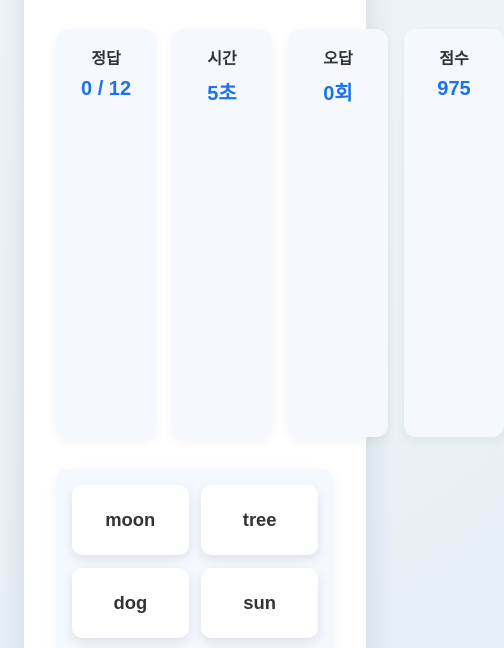
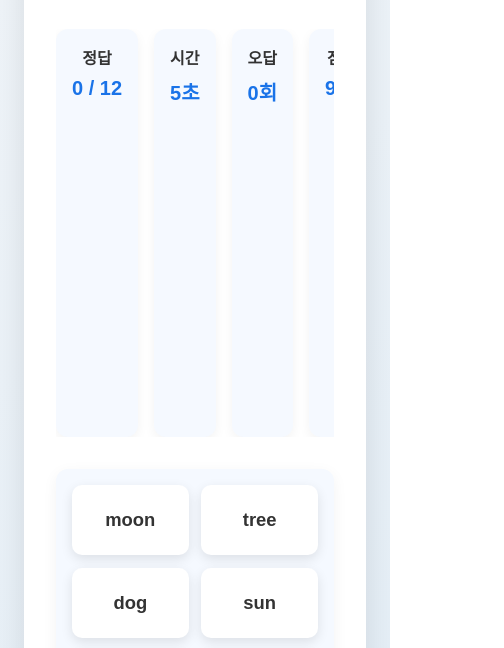
Before and after one commit to dejauvkukky/wordmatch, a plain HTML site: page index.html in a window 390 px wide. Shown: the part 194-842 px from the top of the page, 504 px wide, since content can reach past the window. Drawn offline with Linux system fonts and the light colour scheme; a web font is replaced by a local one.

Commit message:
Update style.css

```diff
--- a/style.css
+++ b/style.css
@@ -65,6 +65,8 @@ header h1 {
   gap: 1rem;
   flex-wrap: wrap;
   justify-content: space-between;
+  max-width: 100%;         /* 수정: 화면 너비 내로 제한 */
+  overflow-x: hidden;      /* 수정: 가로 넘침 방지 */
 }
 
 .status-card {
@@ -259,11 +261,12 @@ header h1 {
 /* 모바일 대응 */
 @media (max-width: 700px) {
   .status-panel {
-    flex-direction: column;
+    flex-direction: column;   /* 수정: 세로 정렬 */
   }
 
   .status-card {
-    flex: 1 1 100%;
+    flex: 1 1 100%;          /* 수정: 한 줄 가득 채우기 */
+    min-width: auto;         /* 기존 min-width 제거 */
   }
 
   header {
```
